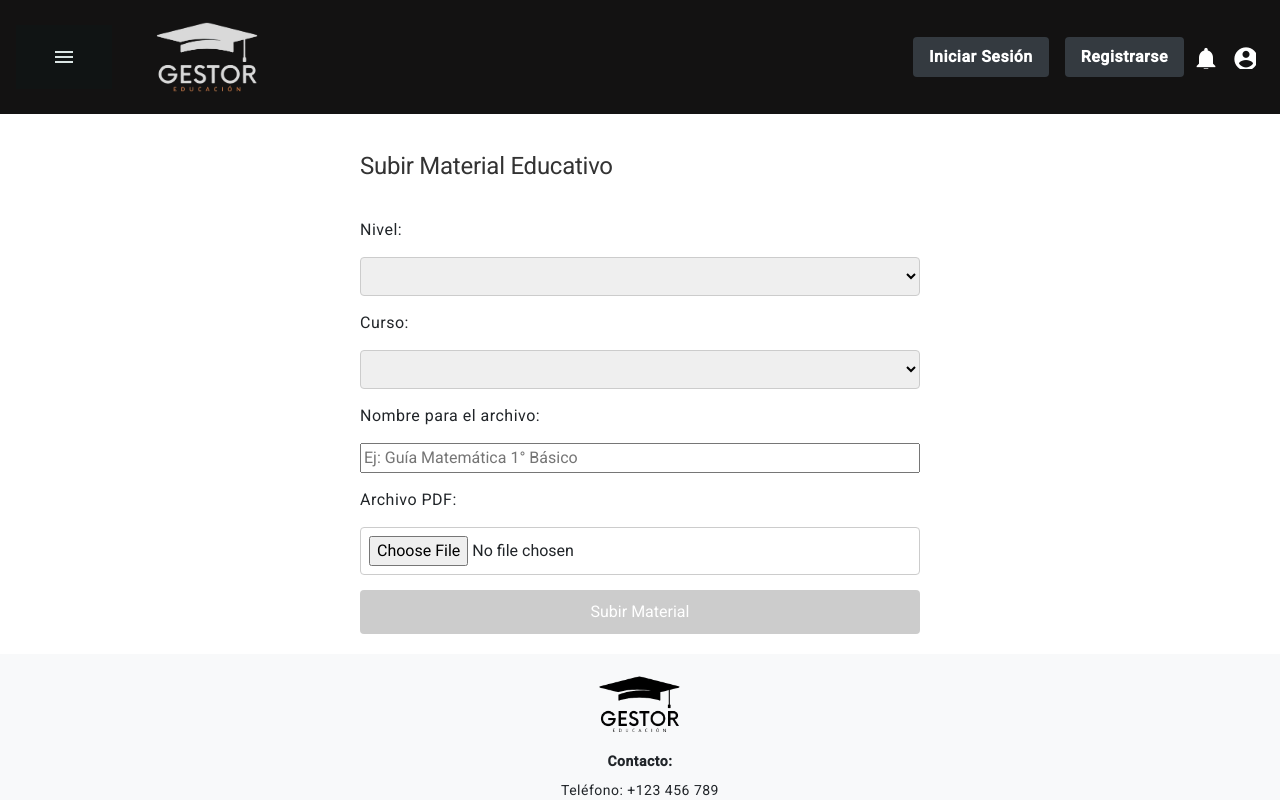
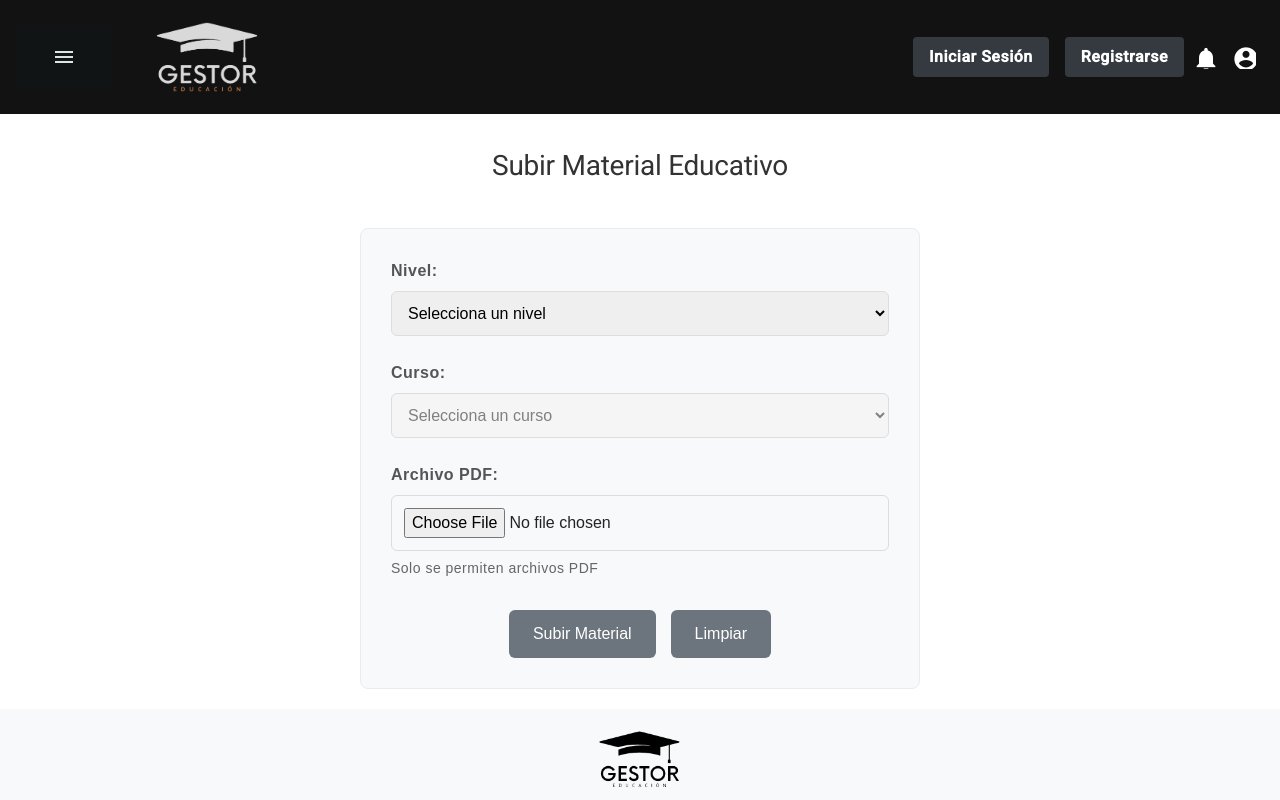
Before and after one commit to J0seFY/monosGPS-docker, an Angular app in the folder frontend/: page /subirMaterial in a window 1280 px wide. Shown: the top 800 px of the page. Built offline with nearby package versions, Linux system fonts and the light colour scheme.

Commit message:
cambios para conectar con backend

```diff
--- a/frontend/src/app/components/descargar-material/descargar-material.component.html
+++ b/frontend/src/app/components/descargar-material/descargar-material.component.html
@@ -4,24 +4,57 @@
   <div class="filtros">
     <label for="nivel">Nivel:</label>
     <select id="nivel" [(ngModel)]="nivelSeleccionado" (change)="onNivelChange()">
+      <option value="">Selecciona un nivel</option>
       <option *ngFor="let nivel of niveles" [value]="nivel">{{ nivel }}</option>
     </select>
 
     <label for="curso">Curso:</label>
-      <select id="curso" [(ngModel)]="cursoSeleccionado" (change)="filtrarMaterial()">
+    <select id="curso" [(ngModel)]="cursoSeleccionado" (change)="filtrarMaterial()" [disabled]="!nivelSeleccionado">
+      <option value="">Selecciona un curso</option>
       <option *ngFor="let curso of cursosDisponibles" [value]="curso">{{ curso }}</option>
     </select>
+
+    <button
+      type="button"
+      (click)="filtrarMaterial()"
+      [disabled]="!nivelSeleccionado || !cursoSeleccionado || cargando"
+      class="btn-filtrar">
+      {{ cargando ? 'Cargando...' : 'Buscar Material' }}
+    </button>
   </div>
 
-    <div *ngIf="materialFiltrado.length > 0; else sinMaterial">
+  <div class="loading" *ngIf="cargando">
+    <p>Cargando material...</p>
+  </div>
+
+  <div *ngIf="mensaje && !cargando" class="mensaje">
+    <p>{{ mensaje }}</p>
+  </div>
+
+  <div *ngIf="materialFiltrado.length > 0 && !cargando" class="material-encontrado">
+    <h3>Material Disponible:</h3>
     <ul class="lista-material">
-        <li *ngFor="let material of materialFiltrado">
-          <a [href]="material.url" download>{{ material.nombre }}</a>
+      <li *ngFor="let material of materialFiltrado" class="material-item">
+        <div class="material-info">
+          <h4>{{ material.nombreOriginal }}</h4>
+          <p class="fecha">Subido: {{ material.fechaSubida | date:'dd/MM/yyyy' }}</p>
+        </div>
+        <div class="material-acciones">
+          <button
+            type="button"
+            (click)="descargarArchivo(material)"
+            class="btn-descargar">
+            Descargar
+          </button>
+          <!-- Alternativa: enlace directo -->
+          <a
+            [href]="obtenerUrlDescarga(material)"
+            target="_blank"
+            class="btn-ver">
+            Ver
+          </a>
+        </div>
       </li>
     </ul>
   </div>
-
-    <ng-template #sinMaterial>
-      <p>No hay material disponible para el nivel y curso seleccionado.</p>
-    </ng-template>
 </div>
--- a/frontend/src/app/components/descargar-material/descargar-material.component.ts
+++ b/frontend/src/app/components/descargar-material/descargar-material.component.ts
@@ -1,25 +1,29 @@
 import { Component, OnInit } from '@angular/core';
-import { HttpClient } from '@angular/common/http';
-
+import { MaterialDescargableDTO, MaterialDescargableService } from '../../servicios/material-descargable.service';
 @Component({
   selector: 'app-descargar-material',
   templateUrl: './descargar-material.component.html',
   styleUrl: './descargar-material.component.css'
 })
-export class DescargarMaterialComponent {
+export class DescargarMaterialComponent implements OnInit {
   niveles: string[] = ['Parvularia', 'Básica', 'Media'];
   cursosDisponibles: string[] = [];
 
   nivelSeleccionado: string = '';
   cursoSeleccionado: string = '';
 
-  materialTotal: any[] = [];
-  materialFiltrado: any[] = [];
+  materialFiltrado: MaterialDescargableDTO[] = [];
+  cargando = false;
+  mensaje = '';
 
-  constructor(private http: HttpClient) {}
+  constructor(private materialService: MaterialDescargableService) {}
 
   ngOnInit(): void {
-    this.obtenerMaterialDesdeBackend();
+    // Inicializar con el primer nivel
+    if (this.niveles.length > 0) {
+      this.nivelSeleccionado = this.niveles[0];
+      this.onNivelChange();
+    }
   }
 
   onNivelChange() {
@@ -35,17 +39,50 @@ export class DescargarMaterialComponent {
     this.materialFiltrado = [];
   }
 
-  obtenerMaterialDesdeBackend() {
-    this.http.get<any[]>('http://localhost:3000/api/materiales').subscribe((data) => {
-      this.materialTotal = data;
+  filtrarMaterial() {
+    if (this.nivelSeleccionado && this.cursoSeleccionado) {
+      this.cargando = true;
+      this.mensaje = '';
+
+      this.materialService.listarArchivos(this.nivelSeleccionado, this.cursoSeleccionado)
+        .subscribe({
+          next: (materiales) => {
+            this.materialFiltrado = materiales;
+            this.cargando = false;
+            if (materiales.length === 0) {
+              this.mensaje = 'No hay material disponible para el nivel y curso seleccionado.';
+            }
+          },
+          error: (error) => {
+            console.error('Error al cargar material:', error);
+            this.mensaje = 'Error al cargar el material.';
+            this.materialFiltrado = [];
+            this.cargando = false;
+          }
+        });
+    }
+  }
+
+  descargarArchivo(material: MaterialDescargableDTO) {
+    this.materialService.descargarArchivo(material.id).subscribe({
+      next: (blob) => {
+        const url = window.URL.createObjectURL(blob);
+        const a = document.createElement('a');
+        a.href = url;
+        a.download = material.nombreOriginal || 'archivo.pdf';
+        document.body.appendChild(a);
+        a.click();
+        window.URL.revokeObjectURL(url);
+        document.body.removeChild(a);
+      },
+      error: (error) => {
+        console.error('Error al descargar archivo:', error);
+        this.mensaje = 'Error al descargar el archivo.';
+      }
     });
   }
 
-  filtrarMaterial() {
-    this.materialFiltrado = this.materialTotal.filter(
-      (m) =>
-        m.nivel === this.nivelSeleccionado &&
-        m.curso === this.cursoSeleccionado
-    );
+  obtenerUrlDescarga(material: MaterialDescargableDTO): string {
+    return this.materialService.obtenerUrlDescarga(material.id);
   }
 }
--- a/frontend/src/app/components/subir-material/subir-material.component.css
+++ b/frontend/src/app/components/subir-material/subir-material.component.css
@@ -2,42 +2,136 @@
   max-width: 600px;
   margin: 0 auto;
   padding: 20px;
+  font-family: Arial, sans-serif;
 }
 
 .subir-material-container h1 {
-    font-size: 24px;
-    margin-bottom: 20px;
+  font-size: 28px;
+  margin-bottom: 30px;
   color: #333;
+  text-align: center;
 }
 
 form {
+  background-color: #f8f9fa;
+  padding: 30px;
+  border-radius: 8px;
+  border: 1px solid #e9ecef;
+}
+
+.campo {
+  margin-bottom: 25px;
+}
+
+.campo label {
+  display: block;
+  font-weight: bold;
+  color: #555;
+  margin-bottom: 8px;
+}
+
+.campo input, .campo select {
+  width: 100%;
+  padding: 12px;
+  border: 1px solid #ddd;
+  border-radius: 6px;
+  font-size: 16px;
+  box-sizing: border-box;
+}
+
+.campo input:disabled, .campo select:disabled {
+  background-color: #f5f5f5;
+  cursor: not-allowed;
+}
+
+.ayuda {
+  display: block;
+  color: #666;
+  font-size: 14px;
+  margin-top: 5px;
+}
+
+.acciones {
   display: flex;
+  gap: 15px;
+  justify-content: center;
+  margin-top: 30px;
+}
+
+.btn-primary, .btn-secondary {
+  padding: 12px 24px;
+  border: none;
+  border-radius: 6px;
+  font-size: 16px;
+  cursor: pointer;
+  transition: background-color 0.3s;
+}
+
+.btn-primary {
+  background-color: #007bff;
+  color: white;
+}
+
+.btn-primary:hover:not(:disabled) {
+  background-color: #0056b3;
+}
+
+.btn-primary:disabled {
+  background-color: #6c757d;
+  cursor: not-allowed;
+}
+
+.btn-secondary {
+  background-color: #6c757d;
+  color: white;
+}
+
+.btn-secondary:hover:not(:disabled) {
+  background-color: #545b62;
+}
+
+.btn-secondary:disabled {
+  opacity: 0.5;
+  cursor: not-allowed;
+}
+
+.mensaje {
+  margin-top: 20px;
+  padding: 15px;
+  border-radius: 6px;
+  text-align: center;
+}
+
+.mensaje:not(.error) {
+  background-color: #d4edda;
+  color: #155724;
+  border: 1px solid #c3e6cb;
+}
+
+.mensaje.error {
+  background-color: #f8d7da;
+  color: #721c24;
+  border: 1px solid #f5c6cb;
+}
+
+/* RESPONSIVE */
+@media (max-width: 768px) {
+  .filtros {
+    grid-template-columns: 1fr;
+  }
+
+  .material-item {
     flex-direction: column;
+    align-items: flex-start;
     gap: 15px;
   }
 
-  input[type="file"],
-  select {
-    padding: 8px;
-    border: 1px solid #ccc;
-    border-radius: 4px;
+  .material-acciones {
+    width: 100%;
+    justify-content: center;
   }
 
-  button {
-    padding: 10px;
-    background-color: #373738;
-    color: white;
-    border: none;
-    border-radius: 4px;
-    cursor: pointer;
+  .acciones {
+    flex-direction: column;
   }
-
-  button:disabled {
-    background-color: #ccc;
-    cursor: not-allowed;
 }
-
-  p {
-    margin-top: 15px;
-    color: green;
-  }
--- a/frontend/src/app/components/subir-material/subir-material.component.html
+++ b/frontend/src/app/components/subir-material/subir-material.component.html
@@ -1,36 +1,67 @@
 <div class="subir-material-container">
-    <h1>Subir Material Educativo</h1>
+  <h1>Subir Material Educativo</h1>
 
-    <form (ngSubmit)="subirMaterial()" #materialForm="ngForm">
+  <form (ngSubmit)="subirMaterial()" #materialForm="ngForm">
 
+    <div class="campo">
       <label for="nivel">Nivel:</label>
-      <select id="nivel" required [(ngModel)]="nivelSeleccionado" name="nivel" (change)="onNivelChange()">
+      <select
+        id="nivel"
+        required
+        [(ngModel)]="nivelSeleccionado"
+        name="nivel"
+        (change)="onNivelChange()"
+        [disabled]="cargando">
+        <option value="">Selecciona un nivel</option>
         <option *ngFor="let nivel of niveles" [value]="nivel">{{ nivel }}</option>
       </select>
+    </div>
 
+    <div class="campo">
       <label for="curso">Curso:</label>
-      <select id="curso" required [(ngModel)]="cursoSeleccionado" name="curso">
+      <select
+        id="curso"
+        required
+        [(ngModel)]="cursoSeleccionado"
+        name="curso"
+        [disabled]="!nivelSeleccionado || cargando">
+        <option value="">Selecciona un curso</option>
         <option *ngFor="let curso of cursosDisponibles" [value]="curso">{{ curso }}</option>
       </select>
+    </div>
 
-      <label for="nombreArchivo">Nombre para el archivo:</label>
+    <div class="campo">
+      <label for="archivo">Archivo PDF:</label>
       <input
-        type="text"
-        id="nombreArchivo"
+        type="file"
+        id="archivo"
         required
-        [(ngModel)]="nombreArchivo"
-        name="nombreArchivo"
-        placeholder="Ej: Guía Matemática 1° Básico"
-      />
+        (change)="onArchivoSeleccionado($event)"
+        accept="application/pdf"
+        [disabled]="cargando" />
+      <small class="ayuda">Solo se permiten archivos PDF</small>
+    </div>
 
-      <label for="archivo">Archivo PDF:</label>
-      <input type="file" id="archivo" required (change)="onArchivoSeleccionado($event)" accept="application/pdf" />
-
-      <button type="submit" [disabled]="!archivoSeleccionado || !nivelSeleccionado || !cursoSeleccionado || !nombreArchivo">
-        Subir Material
+    <div class="acciones">
+      <button
+        type="submit"
+        [disabled]="!archivoSeleccionado || !nivelSeleccionado || !cursoSeleccionado || cargando || !materialForm.valid"
+        class="btn-primary">
+        {{ cargando ? 'Subiendo...' : 'Subir Material' }}
       </button>
 
-    </form>
+      <button
+        type="button"
+        (click)="limpiarFormulario()"
+        [disabled]="cargando"
+        class="btn-secondary">
+        Limpiar
+      </button>
+    </div>
 
-    <p *ngIf="mensaje">{{ mensaje }}</p>
+  </form>
+
+  <div *ngIf="mensaje" class="mensaje" [class.error]="mensaje.includes('Error')">
+    <p>{{ mensaje }}</p>
   </div>
+</div>
--- a/frontend/src/app/components/subir-material/subir-material.component.ts
+++ b/frontend/src/app/components/subir-material/subir-material.component.ts
@@ -1,6 +1,5 @@
 import { Component } from '@angular/core';
-import { HttpClient } from '@angular/common/http';
-
+import { MaterialDescargableService } from '../../servicios/material-descargable.service';
 @Component({
   selector: 'app-subir-material',
   templateUrl: './subir-material.component.html',
@@ -16,8 +15,9 @@ export class SubirMaterialComponent {
 
   archivoSeleccionado: File | null = null;
   mensaje = '';
+  cargando = false;
 
-  constructor(private http: HttpClient) {}
+  constructor(private materialService: MaterialDescargableService) {}
 
   onNivelChange() {
     if (this.nivelSeleccionado === 'Parvularia') {
@@ -43,21 +43,25 @@ export class SubirMaterialComponent {
   }
 
   subirMaterial() {
-    if (this.archivoSeleccionado) {
-      const formData = new FormData();
-      formData.append('archivo', this.archivoSeleccionado);
-      formData.append('nivel', this.nivelSeleccionado);
-      formData.append('curso', this.cursoSeleccionado);
-      formData.append('nombreOriginal', this.nombreArchivo.trim());
+    if (this.archivoSeleccionado && this.nivelSeleccionado && this.cursoSeleccionado) {
+      this.cargando = true;
+      this.mensaje = '';
 
-      this.http.post('http://localhost:3000/api/materiales', formData).subscribe({
-        next: () => {
+      this.materialService.subirArchivo(
+        this.archivoSeleccionado,
+        this.nivelSeleccionado,
+        this.cursoSeleccionado
+      ).subscribe({
+        next: (response) => {
           this.mensaje = 'Material subido correctamente.';
           this.limpiarFormulario();
+          this.cargando = false;
         },
-        error: () => {
-          this.mensaje = 'Error al subir el material.';
-        },
+        error: (error) => {
+          console.error('Error al subir material:', error);
+          this.mensaje = 'Error al subir el material: ' + (error.error || 'Error desconocido');
+          this.cargando = false;
+        }
       });
     }
   }
--- /dev/null
+++ b/frontend/src/app/servicios/material-descargable.service.ts
@@ -0,0 +1,84 @@
+import { Injectable } from '@angular/core';
+import { HttpClient, HttpHeaders } from '@angular/common/http';
+import { Observable } from 'rxjs';
+
+export interface MaterialDescargableDTO {
+  id: number;
+  nombreOriginal: string;
+  rutaArchivo: string;
+  nivelEducativo: string;
+  curso: string;
+  fechaSubida: string;
+}
+
+@Injectable({
+  providedIn: 'root'
+})
+export class MaterialDescargableService {
+  private baseUrl = '/'; // Ajusta según tu puerto de Spring Boot
+
+  constructor(private http: HttpClient) {}
+
+  // Mapear niveles del frontend al backend
+  private mapearNivelEducativo(nivel: string): string {
+    const mapeo: { [key: string]: string } = {
+      'Parvularia': 'PARVULARIA',
+      'Básica': 'BASICA',
+      'Media': 'MEDIA'
+    };
+    return mapeo[nivel] || nivel;
+  }
+
+  // Mapear cursos del frontend al backend
+  private mapearCurso(curso: string): string {
+    const mapeo: { [key: string]: string } = {
+      'Pre-Kinder': 'PRE_KINDER',
+      'Kinder': 'KINDER',
+      '1° Básico': 'PRIMERO_BASICO',
+      '2° Básico': 'SEGUNDO_BASICO',
+      '3° Básico': 'TERCERO_BASICO',
+      '4° Básico': 'CUARTO_BASICO',
+      '5° Básico': 'QUINTO_BASICO',
+      '6° Básico': 'SEXTO_BASICO',
+      '7° Básico': 'SEPTIMO_BASICO',
+      '8° Básico': 'OCTAVO_BASICO',
+      '1° Medio': 'PRIMERO_MEDIO',
+      '2° Medio': 'SEGUNDO_MEDIO',
+      '3° Medio': 'TERCERO_MEDIO',
+      '4° Medio': 'CUARTO_MEDIO'
+    };
+    return mapeo[curso] || curso;
+  }
+
+  // Subir archivo
+  subirArchivo(archivo: File, nivel: string, curso: string): Observable<MaterialDescargableDTO> {
+    const formData = new FormData();
+    formData.append('archivo', archivo);
+    formData.append('nivelEducativo', this.mapearNivelEducativo(nivel));
+    formData.append('curso', this.mapearCurso(curso));
+
+    return this.http.post<MaterialDescargableDTO>(`${this.baseUrl}/subir`, formData);
+  }
+
+  // Listar archivos por nivel y curso
+  listarArchivos(nivel: string, curso: string): Observable<MaterialDescargableDTO[]> {
+    const nivelMapeado = this.mapearNivelEducativo(nivel);
+    const cursoMapeado = this.mapearCurso(curso);
+
+    return this.http.get<MaterialDescargableDTO[]>(
+      `${this.baseUrl}/listar/nivel/${nivelMapeado}/curso/${cursoMapeado}`
+    );
+  }
+
+  // Descargar archivo
+  descargarArchivo(id: number): Observable<Blob> {
+    return this.http.get(`${this.baseUrl}/descargar/${id}`, {
+      responseType: 'blob'
+    });
+  }
+
+  // Obtener URL de descarga directa
+  obtenerUrlDescarga(id: number): string {
+    return `${this.baseUrl}/descargar/${id}`;
+  }
+}
```
Also changed, not shown: frontend/src/app/components/descargar-material/descargar-material.component.css (+111 -24 lines), 1 other file (tests, documents, lock files or other folders). Lines whose indentation alone changed are shown as unchanged.
